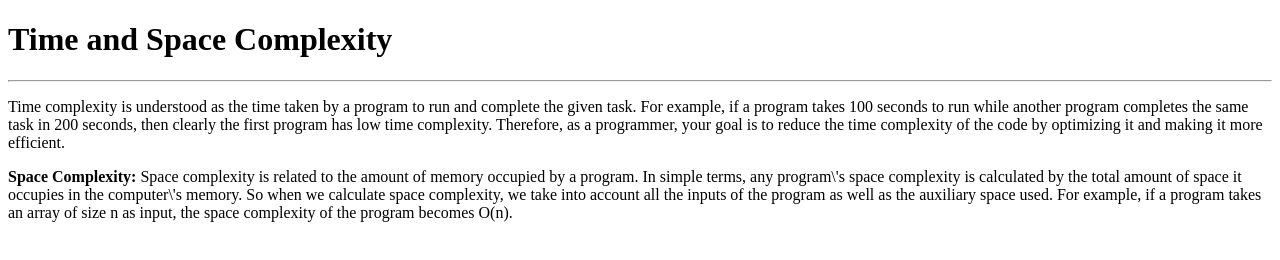
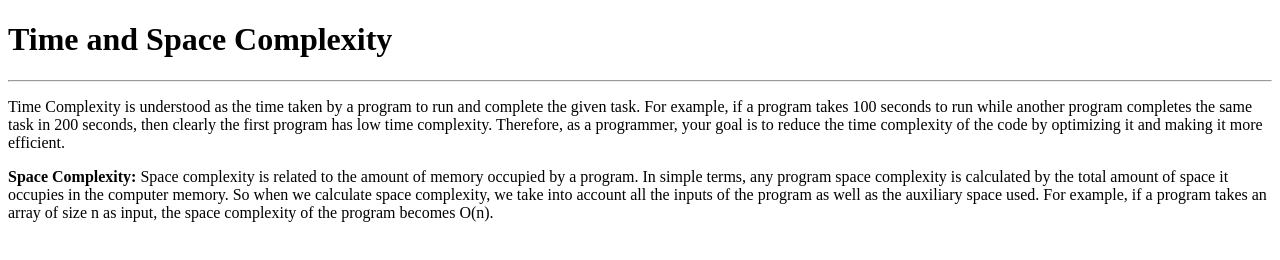
Before and after one commit to acciojob/time-and-space-complexity-saif520, a website: page main.html in a window 1280 px wide. Drawn offline with Linux system fonts and the light colour scheme.

Commit message:
created a submission

```diff
--- a/main.html
+++ b/main.html
@@ -10,8 +10,8 @@
 	<!-- the entire body must be written by student -->
 	<h1>Time and Space Complexity</h1>
 	<hr>
-	<p>Time complexity is understood as the time taken by a program to run and complete the given task. For example, if a program takes 100 seconds to run while another program completes the same task in 200 seconds, then clearly the first program has low time complexity. Therefore, as a programmer, your goal is to reduce the time complexity of the code by optimizing it and making it more efficient.</p>
-	<p><b>Space Complexity:</b> Space complexity is related to the amount of memory occupied by a program. In simple terms, any program\'s space complexity is calculated by the total amount of space it occupies in the computer\'s memory. So when we calculate space complexity, we take into account all the inputs of the program as well as the auxiliary space used. For example, if a program takes an array of size n as input, the space complexity of the program becomes O(n).</p>
+	<p>Time Complexity is understood as the time taken by a program to run and complete the given task. For example, if a program takes 100 seconds to run while another program completes the same task in 200 seconds, then clearly the first program has low time complexity. Therefore, as a programmer, your goal is to reduce the time complexity of the code by optimizing it and making it more efficient.</p>
+	<p><b>Space Complexity:</b> Space complexity is related to the amount of memory occupied by a program. In simple terms, any program space complexity is calculated by the total amount of space it occupies in the computer memory. So when we calculate space complexity, we take into account all the inputs of the program as well as the auxiliary space used. For example, if a program takes an array of size n as input, the space complexity of the program becomes O(n).</p>
     <script type="text/javascript" src="./script.js">
 </script>
 
```
